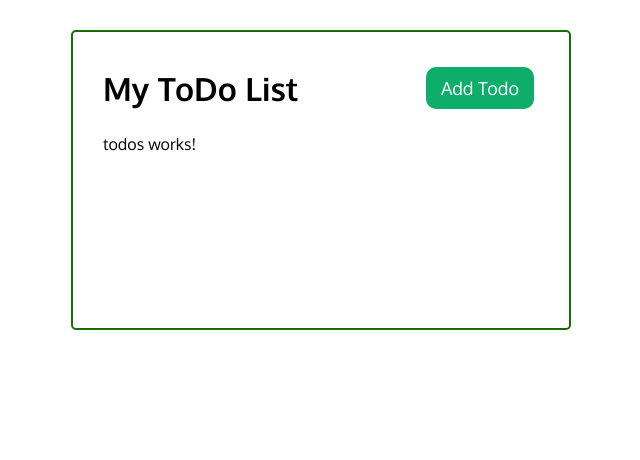
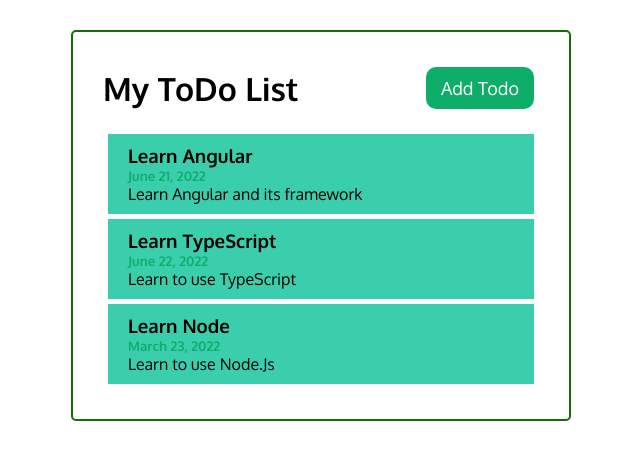
Before and after one commit to CragarDev/todo-list, an Angular app: page / in a window 1280 px wide. Shown: the top 460 px of the page, without its empty margins (319-959 px from the left). Built offline with nearby package versions, Linux system fonts and the light colour scheme.

Commit message:
added todo component

```diff
--- a/src/app/app.module.ts
+++ b/src/app/app.module.ts
@@ -5,13 +5,15 @@
 import { HeaderComponent } from './components/header/header.component';
 import { ButtonComponent } from './components/button/button.component';
 import { TodosComponent } from './components/todos/todos.component';
+import { TodoItemComponent } from './components/todo-item/todo-item.component';
 
 @NgModule({
   declarations: [
     AppComponent,
     HeaderComponent,
     ButtonComponent,
-    TodosComponent
+    TodosComponent,
+    TodoItemComponent
   ],
   imports: [
     BrowserModule
--- /dev/null
+++ b/src/app/components/todo-item/todo-item.component.css
@@ -0,0 +1,24 @@
+.todo {
+  background: #3bceac;
+  margin: 5px;
+  padding: 10px 20px;
+  cursor: pointer;
+}
+
+.todo:hover {
+  background: #2fa58a;
+}
+
+.todo.reminder {
+  border-left: 8px solid #540d6e;
+}
+
+.todo h3 {
+  display: flex;
+  align-items: center;
+  justify-content: space-between;
+}
+
+.todo h5 {
+  color: #0ead69;
+}
--- /dev/null
+++ b/src/app/components/todo-item/todo-item.component.html
@@ -0,0 +1,5 @@
+<div class="todo">
+  <h3>{{ todo.title }}</h3>
+  <h5>{{ todo.dueDate }}</h5>
+  <p>{{ todo.discription }}</p>
+</div>
--- /dev/null
+++ b/src/app/components/todo-item/todo-item.component.ts
@@ -0,0 +1,16 @@
+import { Component, OnInit, Input } from '@angular/core';
+import { Todo } from '../../Todo';
+
+@Component({
+  selector: 'app-todo-item',
+  templateUrl: './todo-item.component.html',
+  styleUrls: ['./todo-item.component.css']
+})
+export class TodoItemComponent implements OnInit {
+  @Input() todo: Todo
+  constructor() { }
+
+  ngOnInit(): void {
+  }
+
+}
--- a/src/app/components/todos/todos.component.html
+++ b/src/app/components/todos/todos.component.html
@@ -1 +1 @@
-<p>todos works!</p>
+<app-todo-item *ngFor="let todo of todos" [todo]="todo"></app-todo-item>
--- a/src/app/components/todos/todos.component.ts
+++ b/src/app/components/todos/todos.component.ts
@@ -1,4 +1,6 @@
 import { Component, OnInit } from '@angular/core';
+import { Todo } from '../../Todo';
+import { TODOS } from '../../mock-todos';
 
 @Component({
   selector: 'app-todos',
@@ -6,6 +8,7 @@
   styleUrls: ['./todos.component.css']
 })
 export class TodosComponent implements OnInit {
+  todos: Todo[] = TODOS;
 
   constructor() { }
 
```
Also changed, not shown: 1 other file (tests, documents, lock files or other folders).
